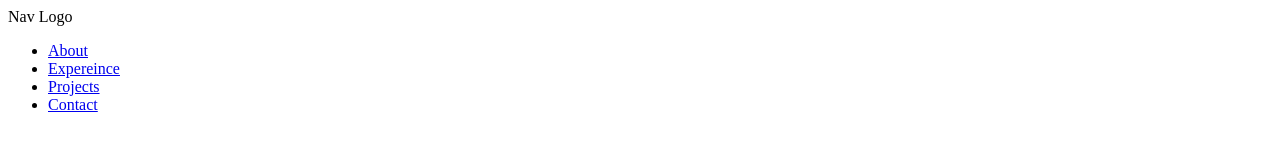
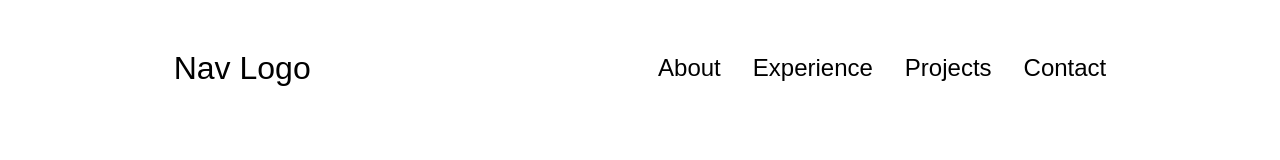
Before and after one commit to velas017/responsive-hamburger-nav, a plain HTML site: page index.html in a window 1280 px wide. Drawn offline with Linux system fonts and the light colour scheme.

Commit message:
adding desktop css

```diff
--- a/index.html
+++ b/index.html
@@ -13,7 +13,7 @@
         <div>
             <ul class="nav-links">
                 <li><a href="#about">About</a></li>
-                <li><a href="#expereince">Expereince</a></li>
+                <li><a href="#expereince">Experience</a></li>
                 <li><a href="#projects">Projects</a></li>
                 <li><a href="#contact">Contact</a></li>
             </ul>
--- a/styles.css
+++ b/styles.css
@@ -0,0 +1,63 @@
+/* General stylying */
+
+* {
+    padding: 0;
+    margin: 0;
+}
+
+body {
+    font-family: sans-serif;
+}
+
+html {
+    scroll-behavior: smooth;
+}
+
+p {
+    color: rgb(85, 85, 85);
+}
+
+/* transitions */
+
+a, .btn {
+    transition: all 300ms ease;
+}
+
+/* desktop nav */
+
+nav, .nav-links {
+ display: flex;
+}
+
+nav {
+    justify-content: space-around;
+    align-items: center;
+    height: 17vh;
+}
+
+.nav-links {
+    gap: 2rem;
+    list-style: none;
+    font-size: 1.5rem;
+}
+
+a {
+    color: black;
+    text-decoration: none;
+    text-decoration-color: white ;
+}
+
+a:hover {
+    color: grey;
+    text-decoration: underline;
+    text-underline-offset: 1rem;
+    text-decoration-color: rgb(181, 181, 181);
+}
+
+.logo {
+    font-size: 2rem;
+}
+
+.logo:hover {
+    cursor: default;
+}
```
